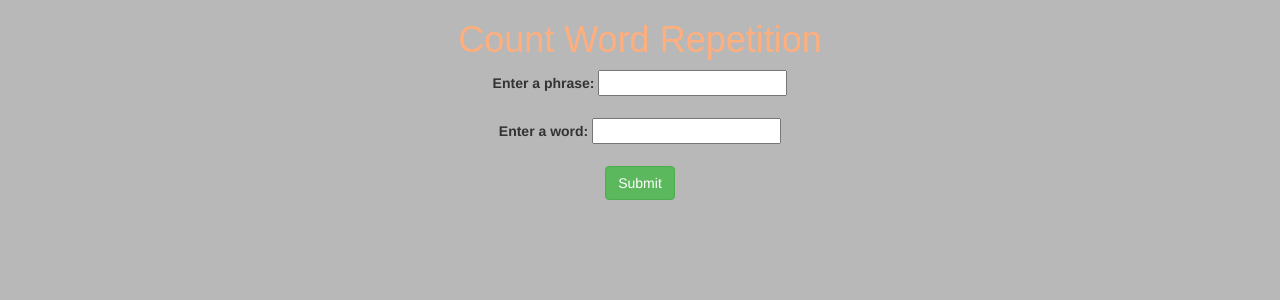
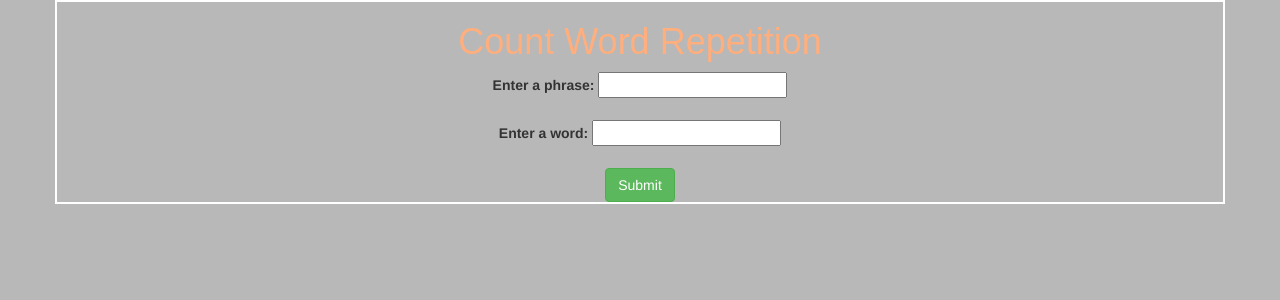
Before and after one commit to yvonnapc/phpcodereview2, a PHP site: template views/form.html.twig in a window 1280 px wide. Shown: the top 300 px of the page. Run offline with PHP 8.4, Linux system fonts and the light colour scheme; the template is opened without the code that fills it, so the values that code supplies are empty; some libraries are stand-ins or nearby versions.

Commit message:
Add box CSS feature

```diff
--- a/src/RepeatCounter.php
+++ b/src/RepeatCounter.php
@@ -2,7 +2,7 @@
     class RepeatCounter
 
     {
-        function CountRepeats($sentence_input, $word_input)
+        function countRepeats($sentence_input, $word_input)
         {
             $sentence_input = preg_replace('/[^a-z0-9]+/i', ' ', $sentence_input);
             $sentence_input = strtolower($sentence_input);
--- a/web/styles.css
+++ b/web/styles.css
@@ -19,4 +19,9 @@ h4 {
 
 .container {
   text-align: center;
+  border-style: solid;
+  border-width: 2px;
+  border-color: white;
+  padding-left: 10px;
+  padding-right: 10px;
 }
```
